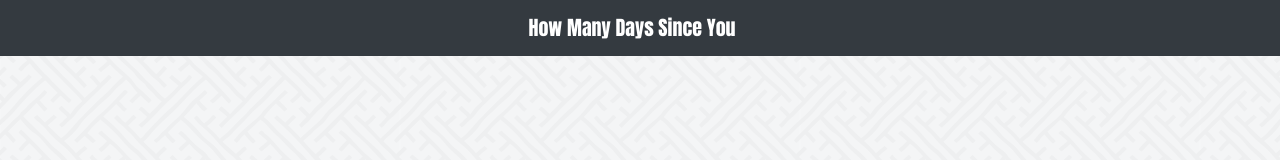
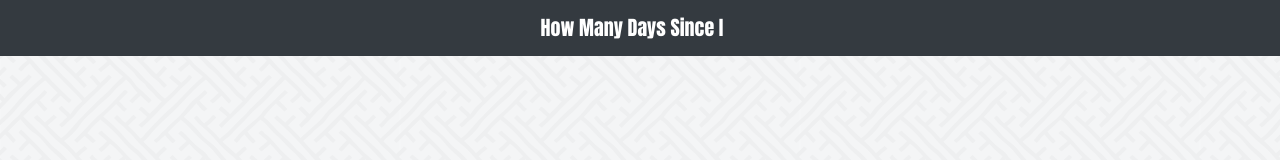
Before and after one commit to thanhn062/HowManyDaysSince, a website: page public/index.html in a window 1280 px wide. Shown: the top 160 px of the page. Drawn offline with nearby package versions, Linux system fonts and the light colour scheme.

Commit message:
Change You to I

```diff
--- a/public/index.html
+++ b/public/index.html
@@ -20,7 +20,7 @@
 <body>
 	<!-- TOP BAR -->
 	<nav class="navbar sticky-top navbar-dark bg-dark">
-	  <a class="navbar-brand" href="#" style="width: 100%; text-align: center">How Many Days Since You</a>
+	  <a class="navbar-brand" href="#" style="width: 100%; text-align: center">How Many Days Since I</a>
 	</nav>
 	<!-- CONTAINER START -->
 	<div class="container">
```
